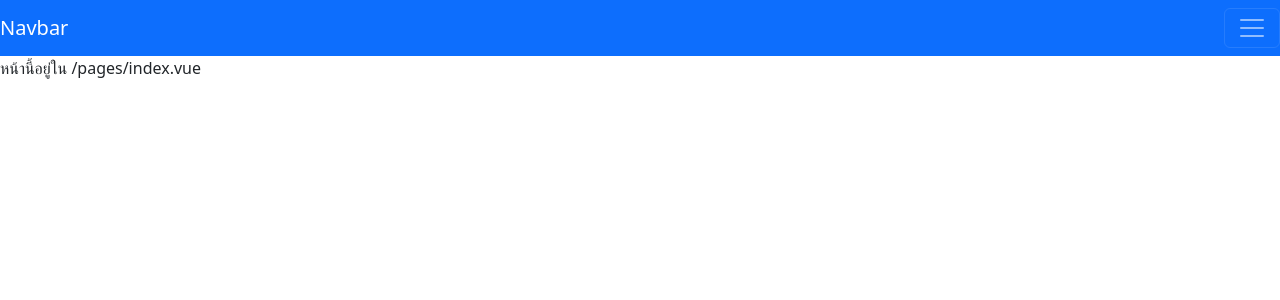
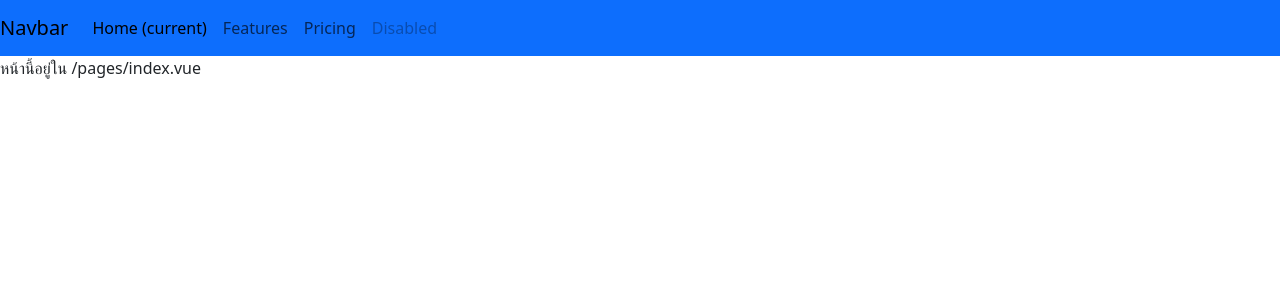
Before and after one commit to chanamon00/1212312121, a Nuxt app: page / in a window 1280 px wide. Shown: the top 300 px of the page. Built offline with nearby package versions, Linux system fonts and the light colour scheme.

Commit message:
add menu

```diff
--- a/app.vue
+++ b/app.vue
@@ -1,32 +1,17 @@
 <template>
   <div>
-    <nav class="navbar navbar-dark bg-primary">
+    <nav class="navbar navbar-expand-lg navbar-light bg-primary">
   <a class="navbar-brand" href="#">Navbar</a>
-  <button class="navbar-toggler" type="button" data-toggle="collapse" data-target="#navbarNavDropdown" aria-controls="navbarNavDropdown" aria-expanded="false" aria-label="Toggle navigation">
+  <button class="navbar-toggler" type="button" data-toggle="collapse" data-target="#navbarNavAltMarkup" aria-controls="navbarNavAltMarkup" aria-expanded="false" aria-label="Toggle navigation">
     <span class="navbar-toggler-icon"></span>
   </button>
-  <div class="collapse navbar-collapse" id="navbarNavDropdown">
-    <ul class="navbar-nav">
-      <li class="nav-item active">
-        <a class="nav-link" href="#">Home <span class="sr-only">(current)</span></a>
-      </li>
-      <li class="nav-item">
-        <a class="nav-link" href="#">Features</a>
-      </li>
-      <li class="nav-item">
-        <a class="nav-link" href="#">Pricing</a>
-      </li>
-      <li class="nav-item dropdown">
-        <a class="nav-link dropdown-toggle" href="#" id="navbarDropdownMenuLink" data-toggle="dropdown" aria-haspopup="true" aria-expanded="false">
-          Dropdown link
-        </a>
-        <div class="dropdown-menu" aria-labelledby="navbarDropdownMenuLink">
-          <a class="dropdown-item" href="#">Action</a>
-          <a class="dropdown-item" href="#">Another action</a>
-          <a class="dropdown-item" href="#">Something else here</a>
-        </div>
-      </li>
-    </ul>
+  <div class="collapse navbar-collapse" id="navbarNavAltMarkup">
+    <div class="navbar-nav">
+      <a class="nav-item nav-link active" href="#">Home <span class="sr-only">(current)</span></a>
+      <a class="nav-item nav-link" href="#">Features</a>
+      <a class="nav-item nav-link" href="#">Pricing</a>
+      <a class="nav-item nav-link disabled" href="#">Disabled</a>
+    </div>
   </div>
 </nav>
     <NuxtRouteAnnouncer />
```
